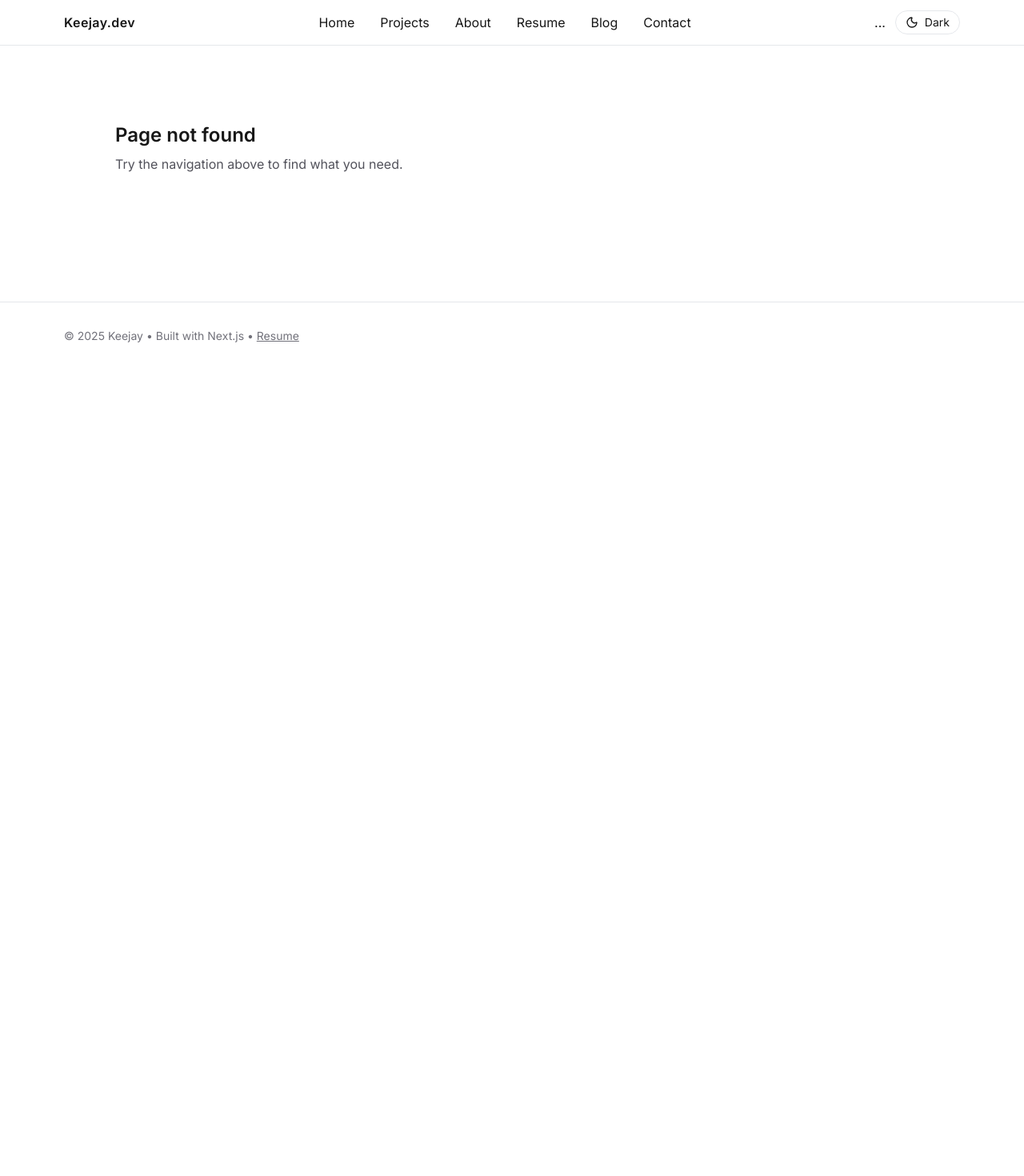
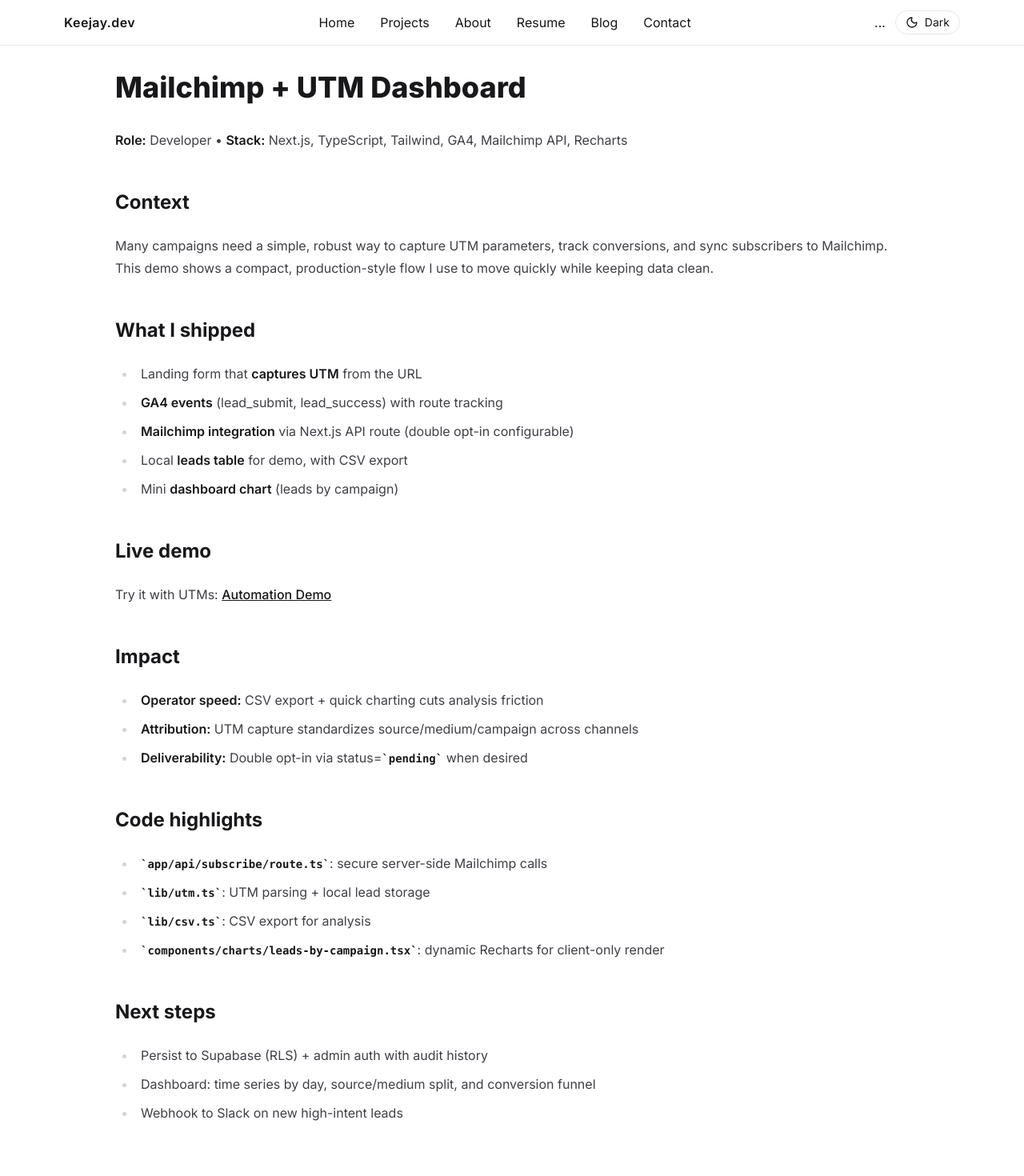
Before and after one commit to kwinfield/keiths-portfolio-2026, a Next.js app: page /projects/automation/case-study in a window 1280 px wide. Before the commit this address had no page. Shown: the top 1470 px of the page at 80% size. Before the commit the page ends 800 px from the top, so only its background shows below. Built offline with nearby package versions, Linux system fonts and the light colour scheme.

Commit message:
feat(automation): add case study page and link from Projects

```diff
--- /dev/null
+++ b/app/projects/automation/case-study/page.tsx
@@ -0,0 +1,63 @@
+import Image from 'next/image'
+import Link from 'next/link'
+
+export const metadata = {
+  title: 'Mailchimp + UTM Dashboard — Case Study',
+  description: 'Landing form with UTM capture, GA4 events, Mailchimp subscribe, and CSV/chart demo.',
+}
+
+export default function AutomationCaseStudy() {
+  return (
+    <article className="prose prose-zinc dark:prose-invert max-w-none">
+      <h1>Mailchimp + UTM Dashboard</h1>
+      <p>
+        <strong>Role:</strong> Developer • <strong>Stack:</strong> Next.js, TypeScript, Tailwind, GA4, Mailchimp API, Recharts
+      </p>
+
+      <h2>Context</h2>
+      <p>
+        Many campaigns need a simple, robust way to capture UTM parameters, track conversions, and sync subscribers
+        to Mailchimp. This demo shows a compact, production-style flow I use to move quickly while keeping data clean.
+      </p>
+
+      <h2>What I shipped</h2>
+      <ul>
+        <li>Landing form that <strong>captures UTM</strong> from the URL</li>
+        <li><strong>GA4 events</strong> (lead_submit, lead_success) with route tracking</li>
+        <li><strong>Mailchimp integration</strong> via Next.js API route (double opt-in configurable)</li>
+        <li>Local <strong>leads table</strong> for demo, with CSV export</li>
+        <li>Mini <strong>dashboard chart</strong> (leads by campaign)</li>
+      </ul>
+
+      <h2>Live demo</h2>
+      <p>
+        Try it with UTMs: {' '}
+        <Link href="/projects/automation?utm_source=linkedin&utm_medium=cpc&utm_campaign=portfolio" className="underline">
+          Automation Demo
+        </Link>
+      </p>
+
+      <h2>Impact</h2>
+      <ul>
+        <li><strong>Operator speed:</strong> CSV export + quick charting cuts analysis friction</li>
+        <li><strong>Attribution:</strong> UTM capture standardizes source/medium/campaign across channels</li>
+        <li><strong>Deliverability:</strong> Double opt-in via status=<code>pending</code> when desired</li>
+      </ul>
+
+      <h2>Code highlights</h2>
+      <ul>
+        <li><code>app/api/subscribe/route.ts</code>: secure server-side Mailchimp calls</li>
+        <li><code>lib/utm.ts</code>: UTM parsing + local lead storage</li>
+        <li><code>lib/csv.ts</code>: CSV export for analysis</li>
+        <li><code>components/charts/leads-by-campaign.tsx</code>: dynamic Recharts for client-only render</li>
+      </ul>
+
+      <h2>Next steps</h2>
+      <ul>
+        <li>Persist to Supabase (RLS) + admin auth with audit history</li>
+        <li>Dashboard: time series by day, source/medium split, and conversion funnel</li>
+        <li>Webhook to Slack on new high-intent leads</li>
+      </ul>
+    </article>
+  )
+}
--- a/app/projects/page.tsx
+++ b/app/projects/page.tsx
@@ -12,7 +12,7 @@
   const items: ProjectItem[] = [
     { title: 'CMS Performance & Accessibility', summary: 'Drupal/WP, CWV + A11y improvements', link: '/projects/cms-hardening', tags: ['Drupal','WordPress','A11y'] },
     { title: 'Maps Sync (300+ Locations)', summary: 'Google/Apple Maps bulk sync admin + CSV import/export', link: '/projects/maps-sync', tags: ['Locations','Ops'] },
-    { title: 'Mailchimp + UTM Dashboard', summary: 'Landing form with UTM capture, GA4 events, CSV export', link: '/projects/automation', tags: ['Mailchimp','GA4','UTM'] },
+    { title: 'Mailchimp + UTM Dashboard', summary: 'UTM capture, GA4 events, Mailchimp subscribe, CSV + chart', link: '/projects/automation/case-study', tags: ['Mailchimp','GA4','UTM'] },
     { title: 'Headless Catalog Viewer', summary: 'Next.js product browsing UX', link: '#', tags: ['Next.js','Search','UI'] },
   ]
 
```
